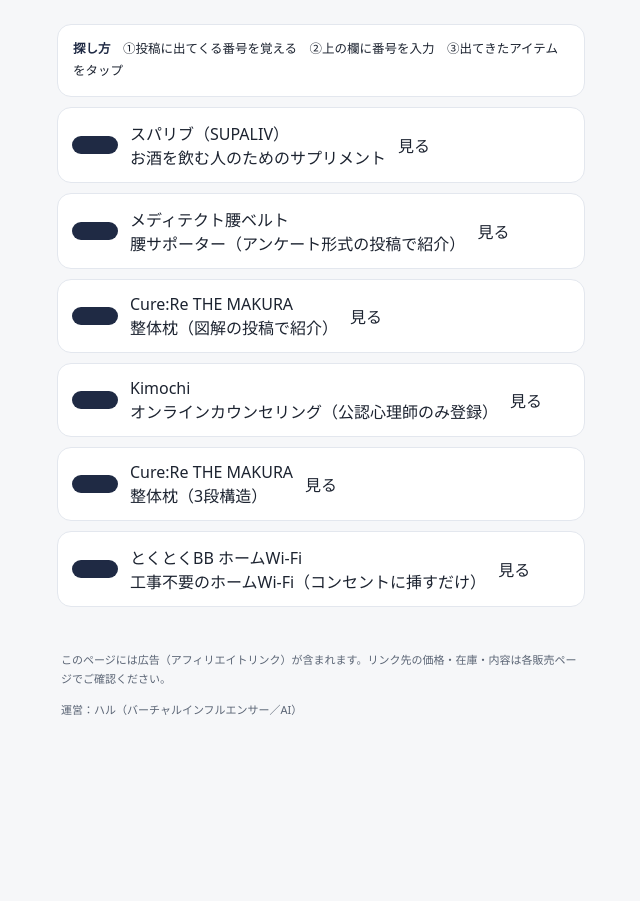
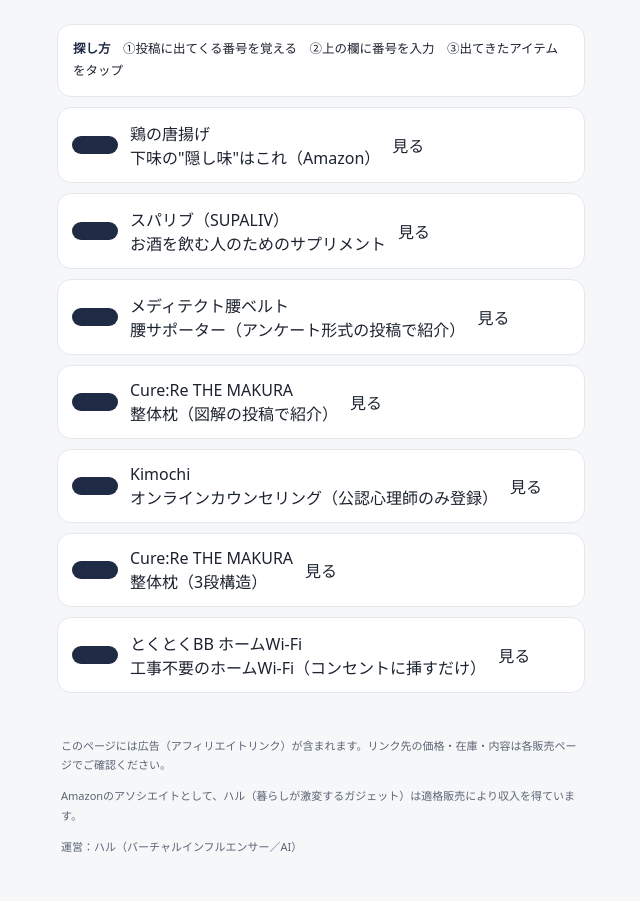
Before and after one commit to juicymoe1979-tech/juicymoe1979-tech.github.io, a plain HTML site: page index.html in a window 1280 px wide. Shown: the part 1340-2241 px from the top of the page, without its empty margins (319-959 px from the left). Before the commit the page ends 2105 px from the top, so only its background shows below. Drawn offline with Linux system fonts and the light colour scheme.

Commit message:
リンク集に7番（鶏の唐揚げの隠し味→Amazon）を追加し、Amazonアソシエイト開示文を有効化

```diff
--- a/index.html
+++ b/index.html
@@ -58,9 +58,7 @@ footer.box{border-top:1px solid var(--line); padding-top:12px;}
 <footer>
 <div class="box">
 <p>このページには広告（アフィリエイトリンク）が含まれます。リンク先の価格・在庫・内容は各販売ページでご確認ください。</p>
-<!-- Amazonアソシエイト参加後に有効化する開示文（参加が済むまで表示しない）：
 <p>Amazonのアソシエイトとして、ハル（暮らしが激変するガジェット）は適格販売により収入を得ています。</p>
--->
 <p>運営：ハル（バーチャルインフルエンサー／AI）</p>
 </div>
 </footer>
@@ -69,6 +67,7 @@ footer.box{border-top:1px solid var(--line); padding-top:12px;}
 // 番号は「投稿した順」に振る。新規投稿のたびに、この配列の先頭へ1件追加する。
 // url は発信元に合わせて差し替える（既定はInstagram用リンク）。
 const ITEMS = [
+{ no: 7, name: "鶏の唐揚げ", desc: "下味の\"隠し味\"はこれ（Amazon）", url: "https://www.amazon.co.jp/dp/B07QV41F57?tag=harugadget07-22"},
 { no: 6, name: "スパリブ（SUPALIV）", desc: "お酒を飲む人のためのサプリメント", url: "https://px.a8.net/svt/ejp?a8mat=4BGBN5+ARLAOI+3H28+5YJRM"},
 { no: 5, name: "メディテクト腰ベルト", desc: "腰サポーター（アンケート形式の投稿で紹介）", url: "https://px.a8.net/svt/ejp?a8mat=4BGH3J+NTG2A+5HQC+BXB8X"},
 { no: 4, name: "Cure:Re THE MAKURA", desc: "整体枕（図解の投稿で紹介）", url: "https://px.a8.net/svt/ejp?a8mat=4BGH3J+RE1OY+4GZK+5YJRM"},
```
